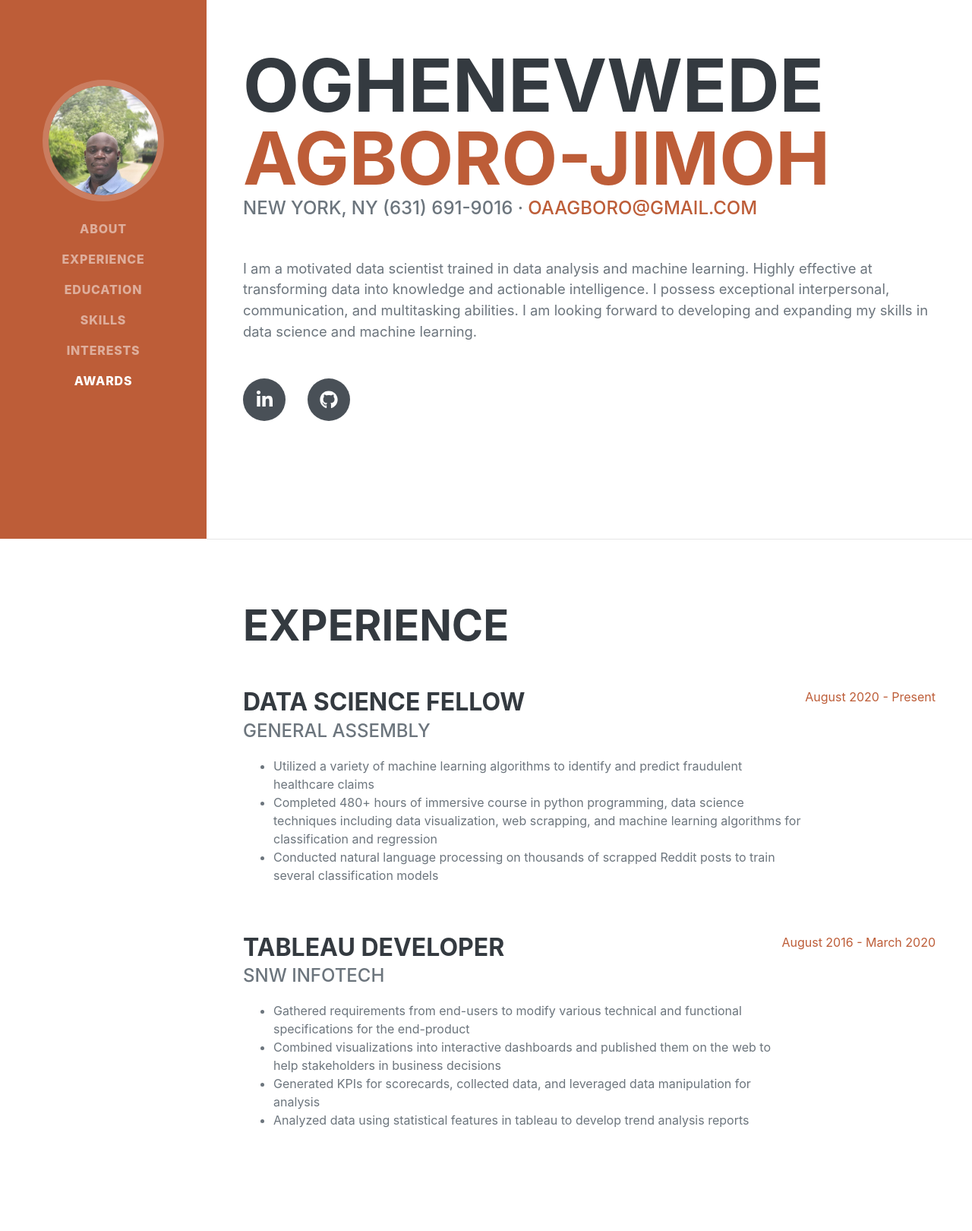
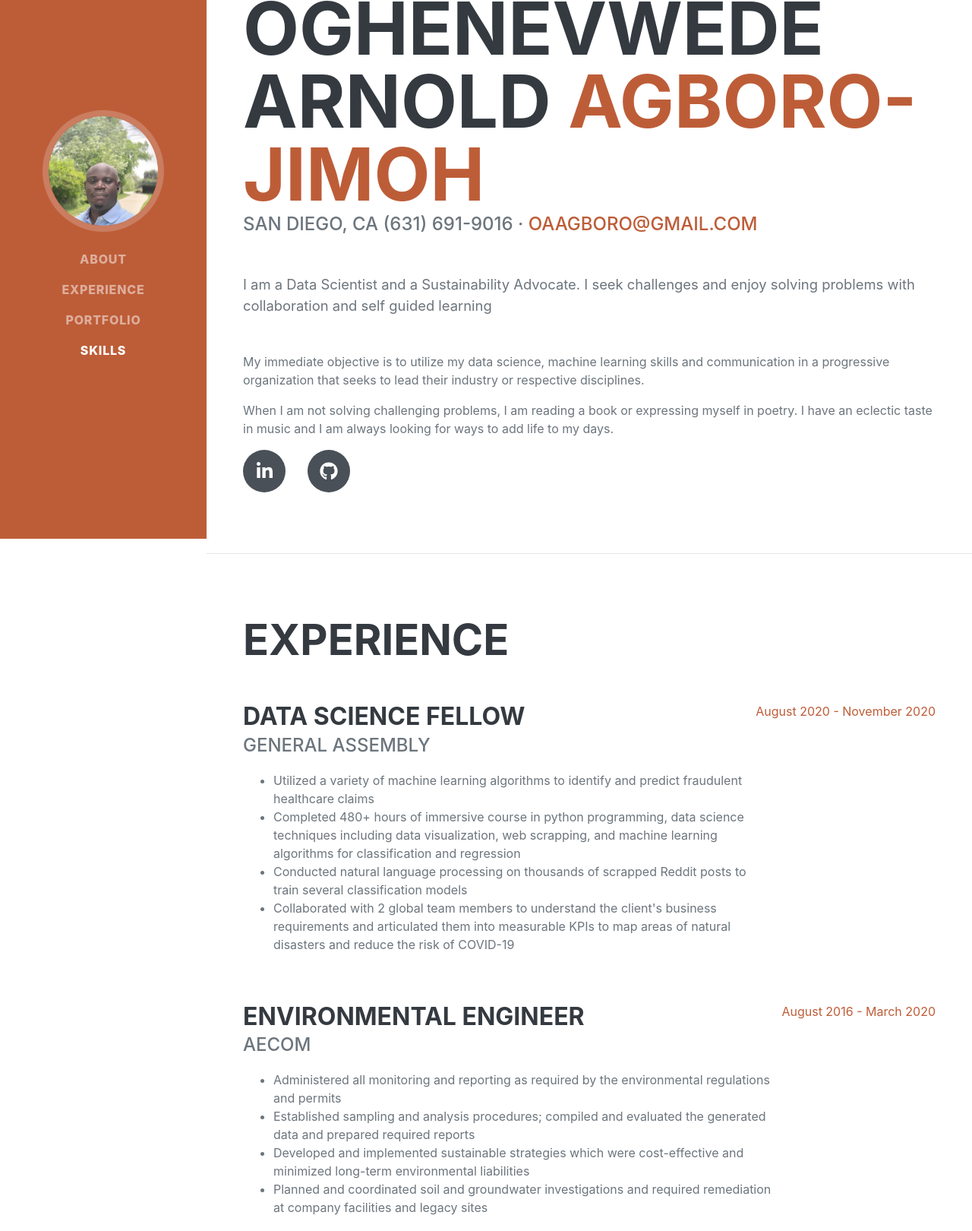
Before and after one commit to oaagboro/oaagboro.github.io, a plain HTML site: page index.html in a window 1280 px wide. Shown: the part 91-1711 px from the top of the page at 76% size. Drawn offline with nearby package versions, Linux system fonts and the light colour scheme; a web font is replaced by a local one.

Commit message:
updated index.html

```diff
--- a/index.html
+++ b/index.html
@@ -19,7 +19,7 @@
         <!-- Navigation-->
         <nav class="navbar navbar-expand-lg navbar-dark bg-primary fixed-top" id="sideNav">
             <a class="navbar-brand js-scroll-trigger" href="#page-top">
-                <span class="d-block d-lg-none">Oghenevwede Agboro-Jimoh</span>
+                <span class="d-block d-lg-none">Oghenevwede Arnold Agboro-Jimoh</span>
                 <span class="d-none d-lg-block"><img class="img-fluid img-profile rounded-circle mx-auto mb-2" src="assets/img/agboro.jpg" alt="" /></span>
             </a>
             <button class="navbar-toggler" type="button" data-toggle="collapse" data-target="#navbarSupportedContent" aria-controls="navbarSupportedContent" aria-expanded="false" aria-label="Toggle navigation"><span class="navbar-toggler-icon"></span></button>
@@ -27,10 +27,10 @@
                 <ul class="navbar-nav">
                     <li class="nav-item"><a class="nav-link js-scroll-trigger" href="#about">About</a></li>
                     <li class="nav-item"><a class="nav-link js-scroll-trigger" href="#experience">Experience</a></li>
-                    <li class="nav-item"><a class="nav-link js-scroll-trigger" href="#education">Education</a></li>
+                    <li class="nav-item"><a class="nav-link js-scroll-trigger" href="#education">Portfolio</a></li>
                     <li class="nav-item"><a class="nav-link js-scroll-trigger" href="#skills">Skills</a></li>
-                    <li class="nav-item"><a class="nav-link js-scroll-trigger" href="#interests">Interests</a></li>
-                    <li class="nav-item"><a class="nav-link js-scroll-trigger" href="#awards">Awards</a></li>
+                    <!-- <li class="nav-item"><a class="nav-link js-scroll-trigger" href="#interests">Interests</a></li>  -->
+                    <!-- <li class="nav-item"><a class="nav-link js-scroll-trigger" href="#awards">Awards</a></li> -->
                 </ul>
             </div>
         </nav>
@@ -40,14 +40,17 @@
             <section class="resume-section" id="about">
                 <div class="resume-section-content">
                     <h1 class="mb-0">
-                        Oghenevwede
+                        Oghenevwede Arnold
                         <span class="text-primary">Agboro-Jimoh</span>
                     </h1>
                     <div class="subheading mb-5">
-                        New York, NY (631) 691-9016 ·
+                        San Diego, CA (631) 691-9016 ·
                         <a href="mailto:oaagboro@gmail.com">oaagboro@gmail.com</a>
                     </div>
-                    <p class="lead mb-5">I am a motivated data scientist trained in data analysis and machine learning. Highly effective at transforming data into knowledge and actionable intelligence. I possess exceptional interpersonal, communication, and multitasking abilities. I am looking forward to developing and expanding my skills in data science and machine learning.</p>
+                    <p class="lead mb-5">I am a Data Scientist and a Sustainability Advocate.
+                    I seek challenges and enjoy solving problems with collaboration and self guided learning</p>
+                    <p>My immediate objective is to utilize my data science, machine learning skills and communication in a progressive organization that seeks to lead their industry or respective disciplines.</p>
+                    <p>When I am not solving challenging problems, I am reading a book or expressing myself in poetry. I have an eclectic taste in music and I am always looking for ways to add life to my days.</p>
                     <div class="social-icons">
                         <a class="social-icon" href="www.linkedin.com/in/oaagboro"><i class="fab fa-linkedin-in"></i></a>
                         <a class="social-icon" href="www.github.com/oaagboro"><i class="fab fa-github"></i></a>
@@ -67,19 +70,20 @@
                                 <li>Utilized a variety of machine learning algorithms to identify and predict fraudulent healthcare claims</li>
                                 <li>Completed 480+ hours of immersive course in python programming, data science techniques including data visualization, web scrapping, and machine learning algorithms for classification and regression</li>
                                 <li>Conducted natural language processing on thousands of scrapped Reddit posts to train several classification models</li>
+                                <li>Collaborated with 2 global team members to understand the client's business requirements and articulated them into measurable KPIs to map areas of natural disasters and reduce the risk of COVID-19</li>
                             </ul>
                         </div>
-                        <div class="flex-shrink-0"><span class="text-primary">August 2020 - Present</span></div>
+                        <div class="flex-shrink-0"><span class="text-primary">August 2020 - November 2020</span></div>
                     </div>
                     <div class="d-flex flex-column flex-md-row justify-content-between mb-5">
                         <div class="flex-grow-1">
-                            <h3 class="mb-0">Tableau Developer</h3>
-                            <div class="subheading mb-3">SNW Infotech</div>
+                            <h3 class="mb-0">Environmental Engineer</h3>
+                            <div class="subheading mb-3">AECOM</div>
                             <ul>
-                                <li>Gathered requirements from end-users to modify various technical and functional specifications for the end-product</li>
-                                <li>Combined visualizations into interactive dashboards and published them on the web to help stakeholders in business decisions</li>
-                                <li>Generated KPIs for scorecards, collected data, and leveraged data manipulation for analysis</li>
-                                <li>Analyzed data using statistical features in tableau to develop trend analysis reports</li>
+                                <li>Administered all monitoring and reporting as required by the environmental regulations and permits</li>
+                                <li>Established sampling and analysis procedures; compiled and evaluated the generated data and prepared required reports</li>
+                                <li>Developed and implemented sustainable strategies which were cost-effective and minimized long-term environmental liabilities</li>
+                                <li>Planned and coordinated soil and groundwater investigations and required remediation at company facilities and legacy sites</li>
                             </ul>
 
                         </div>
```
